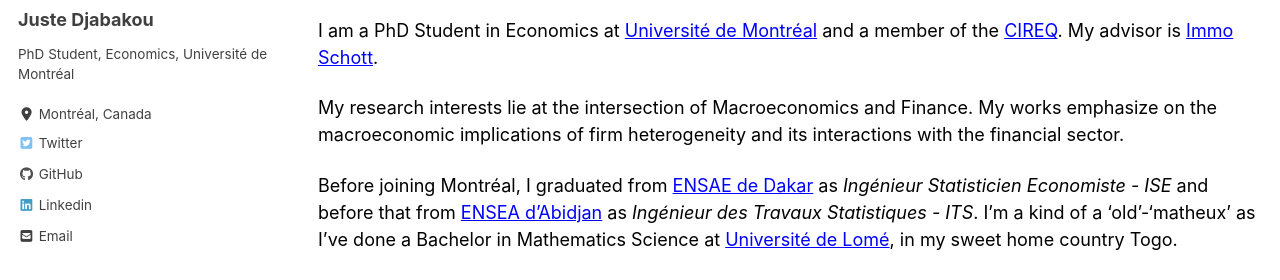
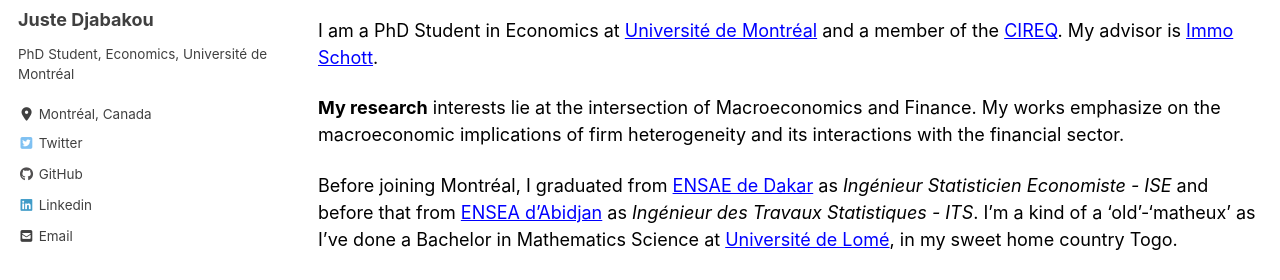
Before and after one commit to justedjabakou/justedjabakou.github.io, a Jekyll site: the page built from index.md, in a window 1280 px wide and 900 px high. Shown: the part 202-482 px from the top of the window. Built offline with Jekyll 4.4.1, drawn with Linux system fonts in a browser that asks for light colours; cached includes are drawn as plain includes; nearby versions of some CDN libraries; the list of posts is cut into pages by our own code.

```diff
--- a/index.md
+++ b/index.md
@@ -11,7 +11,7 @@ author_profile: true
 I am a PhD Student in Economics at [Université de Montréal](https://sceco.umontreal.ca/english/home/) and a member of the [CIREQ](https://www.cireqmontreal.com/).
 My advisor is [Immo Schott](https://sites.google.com/site/immoschott/).
 
-My research interests lie at the intersection of Macroeconomics and Finance. My works emphasize on the macroeconomic implications of firm heterogeneity and its interactions with the financial sector.
+**My research** interests lie at the intersection of Macroeconomics and Finance. My works emphasize on the macroeconomic implications of firm heterogeneity and its interactions with the financial sector.
 
 Before joining Montréal, I graduated from [ENSAE de Dakar](http://ensae.sn/) as *Ingénieur Statisticien Economiste - ISE* and before that from [ENSEA d'Abidjan](https://ensea.ed.ci/) as *Ingénieur des Travaux Statistiques - ITS*. I'm a kind of a 'old'-'matheux' as I've done a Bachelor in Mathematics Science at [Université de Lomé](https://www.univ-lome.tg/), in my sweet home country Togo.
 
```
